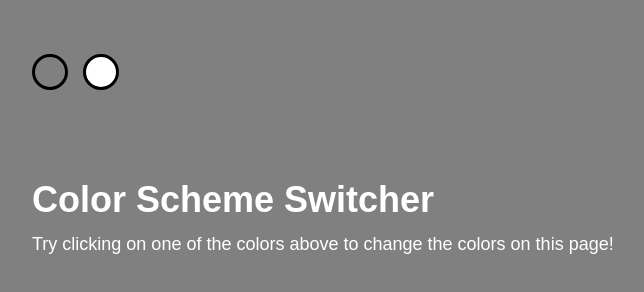
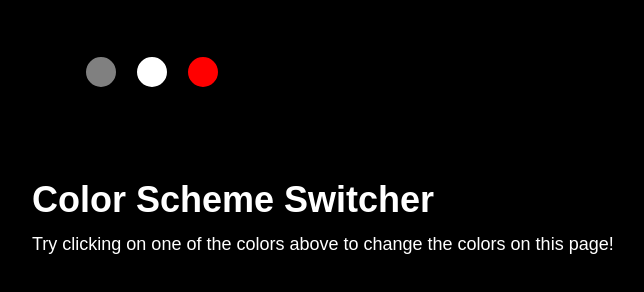
Before and after one commit to nhtaylor/color-scheme-switcher, a plain HTML site: page index.html in a window 1280 px wide. Both pictures are taken after a click on the item 72 px from the left and 72 px from the top of the page. Shown: the whole page, without its empty margins (22-666 px from the left). Drawn offline with nearby package versions, Linux system fonts and the light colour scheme.

Commit message:
as far as i got in class

```diff
--- a/css/styles.css
+++ b/css/styles.css
@@ -30,12 +30,25 @@ p {
   border: 3px solid black;
 }
 
+#blackButton {
+  background: black;
+}
+
 #grayButton {
   background: gray;
 }
 
 #whiteButton {
   background: white;
+}
+
+#redButton {
+  background: red;
+}
+
+.black {
+  background: black;
+  color: white;
 }
 
 .gray {
@@ -47,3 +60,8 @@ p {
   background: white;
   color: black;
 }
+
+.red {
+  background: red;
+  color: black;
+}
--- a/index.html
+++ b/index.html
@@ -8,8 +8,10 @@
 
   <body>
     <ul id="switcher">
+      <li id="blackButton"></li>
       <li id="grayButton"></li>
       <li id="whiteButton"></li>
+      <li id="redButton"></li>
     </ul>
 
     <h1>Color Scheme Switcher</h1>
--- a/js/index.js
+++ b/js/index.js
@@ -1,6 +1,19 @@
 $(document).ready(function () {
+  $('#blackButton').click(() => {
+    $('body').attr('class', 'black')
+  })
+
   $('#grayButton').click(() => {
     $('body').attr('class', 'gray')
+  })
+
+  $('#whiteButton').click(() => {
+    $('body').attr('class', 'white')
+  })
+
+  $('#redButton').click(() => {
+    $('body').attr('class', 'red')
+
   })
 
   // 1) Add the code to accomodate using jQuery
```
